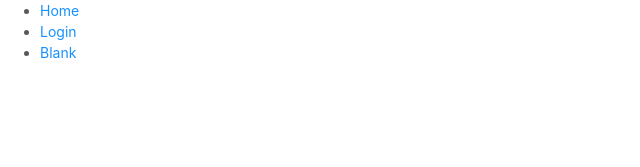
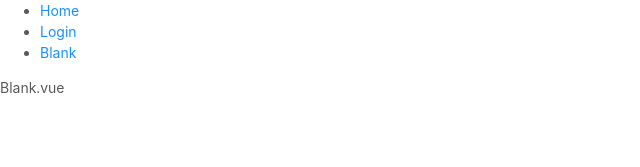
Before and after one commit to bitstudio-id/bitstudio-id.github.io, a Vue app: page /blank in a window 1280 px wide. Before the commit this address had no page. Shown: the top 167 px of the page, without its empty margins (0-640 px from the left). Built offline with nearby package versions, Linux system fonts and the light colour scheme.

Commit message:
fix(lazy-load): enable lazy-load use defineAsyncComponent

```diff
--- /dev/null
+++ b/src/modules/blank/views/blank.vue
@@ -0,0 +1,10 @@
+<template>
+  <div>Blank.vue</div>
+</template>
+<script lang="ts">
+import { defineComponent } from 'vue'
+
+export default defineComponent({
+  setup() {}
+})
+</script>
--- a/src/router/index.ts
+++ b/src/router/index.ts
@@ -1,28 +1,22 @@
-/* eslint-disable import/no-unresolved */
+import { defineAsyncComponent } from 'vue'
 import { createRouter, createWebHistory, RouteRecordRaw } from 'vue-router'
-// import Home from "@/modules/home/views/home.vue";
 
 const routes: Array<RouteRecordRaw> = [
   {
     path: '/',
     name: 'home',
-    component: import('@/modules/home/views/home.vue')
+    component: defineAsyncComponent(() => import('@/modules/home/views/home.vue'))
   },
   {
     path: '/login',
     name: 'login',
-    component: import('@/modules/login/views/login.vue')
+    component: defineAsyncComponent(() => import('@/modules/login/views/login.vue'))
+  },
+  {
+    path: '/blank',
+    name: 'blank',
+    component: defineAsyncComponent(() => import('@/modules/blank/views/blank.vue'))
   }
-  // {
-  //     path: "/vuex",
-  //     name: "Vuex",
-  //     component: Vuex,
-  // },
-  // {
-  //     path: "/axios",
-  //     name: "Axios",
-  //     component: () => import("@/views/Axios.vue"), // lazy-load
-  // },
 ]
 const router = createRouter({
   history: createWebHistory(),
--- a/src/shims-vue.d.ts
+++ b/src/shims-vue.d.ts
@@ -1,6 +1,6 @@
 declare module '*.vue' {
   import { DefineComponent } from 'vue'
-  // eslint-disable-next-line @typescript-eslint/no-explicit-any, @typescript-eslint/ban-types
+
   const component: DefineComponent<{}, {}, any>
   export default component
 }
```
